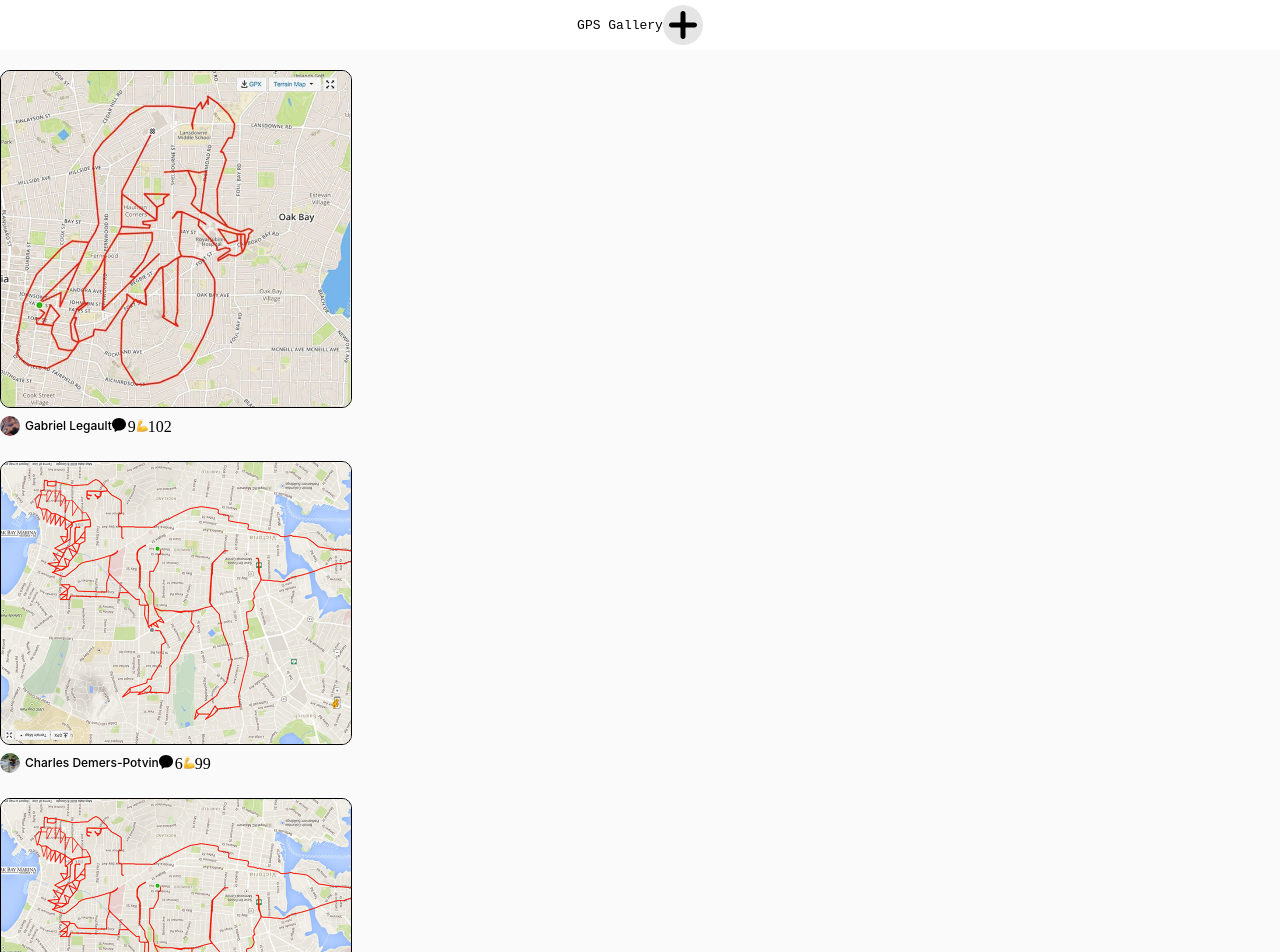
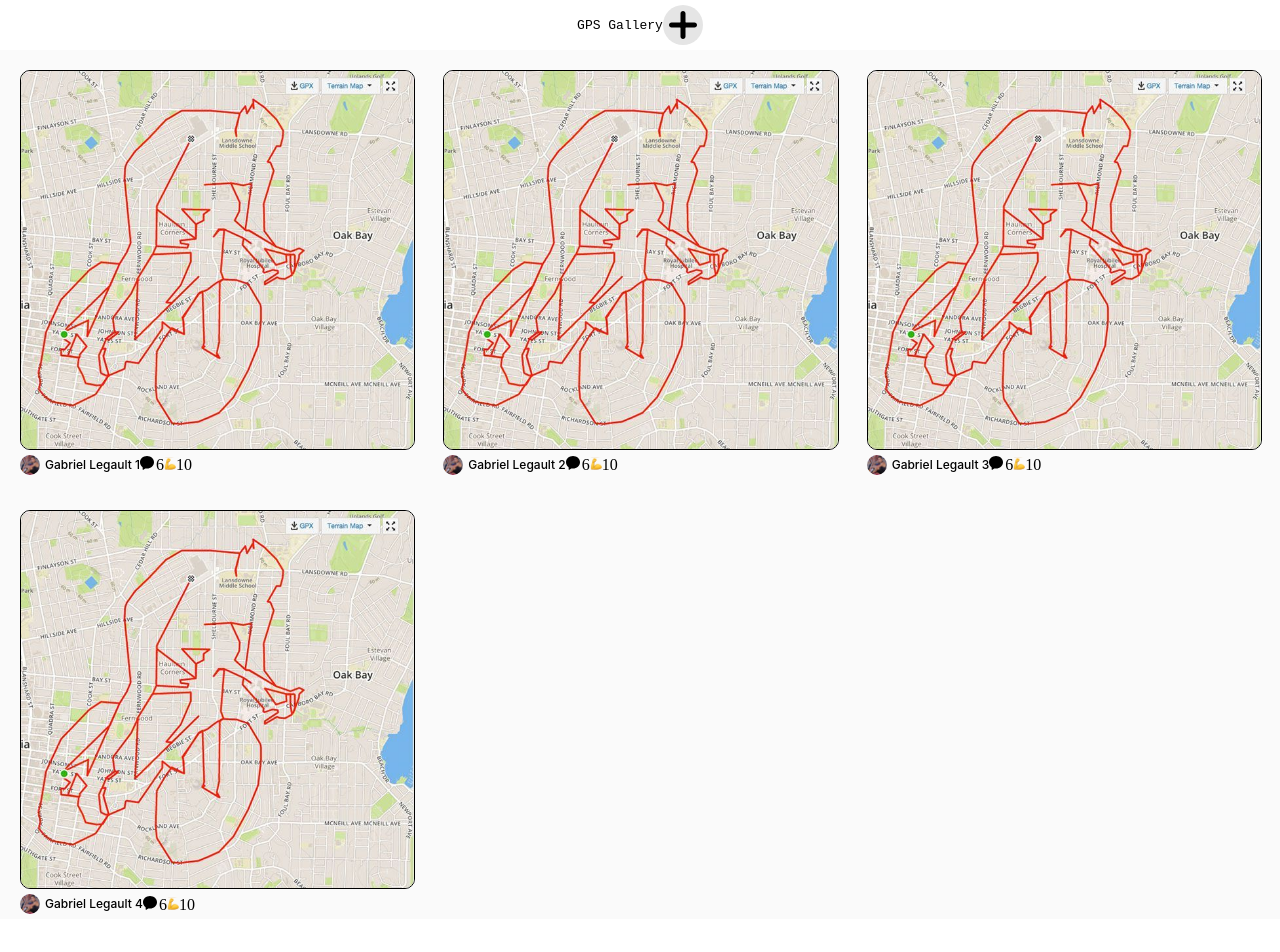
Before and after one commit to Gabswim/GPS-Gallery, a React (Create React App) app: page / in a window 1280 px wide. Shown: the top 952 px of the page. After the commit the page ends 919 px from the top, so only its background shows below. Built offline with nearby package versions, Linux system fonts and the light colour scheme.

Commit message:
clean up code

```diff
--- a/src/App.tsx
+++ b/src/App.tsx
@@ -1,73 +1,55 @@
-import React, { useState } from 'react';
+import React from 'react';
 import { Reset } from 'styled-reset/lib';
 import styled from 'styled-components';
-import Tile from './components/Tile';
+import { ActivityCardProps } from './components/ActivityCard';
 
 import TopBar from './components/TopBar';
 import drawing from './assets/gps_art_bike.jpg';
-import drawingTrex from './assets/gps_art_trex.jpg';
 import profilePic from './assets/profile_image.png';
-import profilePic2 from './assets/profile_image2.jpg';
+import ActivitiesGrid from './components/ActivitiesGrid';
+
+const FAKE_DATA: ActivityCardProps[] = [
+  {
+    commentCount: 6,
+    gpsDrawing: drawing,
+    profileName: 'Gabriel Legault 1',
+    profilePicture: profilePic,
+    upvote: () => console.log('upvote'),
+    upvoteCount: 10,
+  },
+  {
+    commentCount: 6,
+    gpsDrawing: drawing,
+    profileName: 'Gabriel Legault 2',
+    profilePicture: profilePic,
+    upvote: () => console.log('upvote'),
+    upvoteCount: 10,
+  },
+  {
+    commentCount: 6,
+    gpsDrawing: drawing,
+    profileName: 'Gabriel Legault 3',
+    profilePicture: profilePic,
+    upvote: () => console.log('upvote'),
+    upvoteCount: 10,
+  },
+  {
+    commentCount: 6,
+    gpsDrawing: drawing,
+    profileName: 'Gabriel Legault 4',
+    profilePicture: profilePic,
+    upvote: () => console.log('upvote'),
+    upvoteCount: 10,
+  },
+];
 
 const App = () => {
-  const [upvoteCount, setUpvoteCount] = useState(102);
-  const [upvoteCount2, setUpvoteCount2] = useState(99);
-  const doUpvote1 = () => setUpvoteCount((prevState) => prevState + 1);
-  const doUpvote2 = () => setUpvoteCount2((prevState) => prevState + 1);
-
   return (
     <>
       <Reset />
       <Body>
         <TopBar />
-        <Tile
-          gpsDrawing={drawing}
-          profilePicture={profilePic}
-          profileName={'Gabriel Legault'}
-          commentCount={9}
-          upvoteCount={upvoteCount}
-          setUpvoteCount={doUpvote1}
-        />
-        <Tile
-          gpsDrawing={drawingTrex}
-          profilePicture={profilePic2}
-          profileName={'Charles Demers-Potvin'}
-          commentCount={6}
-          upvoteCount={upvoteCount2}
-          setUpvoteCount={doUpvote2}
-        />
-        <Tile
-          gpsDrawing={drawingTrex}
-          profilePicture={profilePic2}
-          profileName={'Charles Demers-Potvin'}
-          commentCount={6}
-          upvoteCount={upvoteCount2}
-          setUpvoteCount={doUpvote2}
-        />
-        <Tile
-          gpsDrawing={drawing}
-          profilePicture={profilePic}
-          profileName={'Gabriel Legault'}
-          commentCount={9}
-          upvoteCount={upvoteCount}
-          setUpvoteCount={doUpvote1}
-        />
-        <Tile
-          gpsDrawing={drawing}
-          profilePicture={profilePic}
-          profileName={'Gabriel Legault'}
-          commentCount={9}
-          upvoteCount={upvoteCount}
-          setUpvoteCount={doUpvote1}
-        />
-        <Tile
-          gpsDrawing={drawing}
-          profilePicture={profilePic}
-          profileName={'Gabriel Legault'}
-          commentCount={9}
-          upvoteCount={upvoteCount}
-          setUpvoteCount={doUpvote1}
-        />
+        <ActivitiesGrid activities={FAKE_DATA} />
       </Body>
     </>
   );
--- /dev/null
+++ b/src/components/ActivitiesGrid.tsx
@@ -0,0 +1,35 @@
+import React from 'react';
+import ActivityCard, { ActivityCardProps } from './ActivityCard';
+import styled from 'styled-components';
+
+export interface ActivitiesGridProps {
+  activities: ActivityCardProps[];
+}
+
+const ActivitiesGrid = ({ activities }: ActivitiesGridProps) => {
+  return (
+    <Grid>
+      {activities.map((activity, i) => (
+        <ActivityCard
+          key={i}
+          gpsDrawing={activity.gpsDrawing}
+          profilePicture={activity.profilePicture}
+          profileName={activity.profileName}
+          commentCount={activity.commentCount}
+          upvoteCount={activity.upvoteCount}
+          upvote={activity.upvote}
+        />
+      ))}
+    </Grid>
+  );
+};
+
+const Grid = styled.section`
+  display: grid;
+  grid-template-columns: repeat(auto-fill, minmax(350px, 1fr));
+  grid-gap: 30px;
+  padding-left: 20px;
+  padding-right: 20px;
+`;
+
+export default ActivitiesGrid;
--- a/src/components/Tile.tsx
+++ b/src/components/ActivityCard.tsx
@@ -3,16 +3,23 @@ import commentIcon from '../assets/comment_icon.svg';
 import upvoteIcon from '../assets/upvote_icon.svg';
 import styled from 'styled-components';
 
-interface TileProps {
+export interface ActivityCardProps {
   gpsDrawing: string;
   profilePicture: string;
   profileName: string;
   commentCount: number;
   upvoteCount: number;
-  setUpvoteCount: () => void;
+  upvote: () => void;
 }
 
-const Tile = ({ gpsDrawing, profilePicture, profileName, commentCount, upvoteCount, setUpvoteCount }: TileProps) => {
+const ActivityCard = ({
+  gpsDrawing,
+  profilePicture,
+  profileName,
+  commentCount,
+  upvoteCount,
+  upvote,
+}: ActivityCardProps) => {
   function getRide() {
     console.log('Open the ride stats');
   }
@@ -25,9 +32,7 @@ const Tile = ({ gpsDrawing, profilePicture, profileName, commentCount, upvoteCou
 
   return (
     <TileView>
-      <ImageBtn onClick={getRide}>
-        <GpsImage src={gpsDrawing} alt="ride image" />
-      </ImageBtn>
+      <GpsImage src={gpsDrawing} alt="ride image" />
       <ButtonBar>
         <ProfileBtn onClick={getProfile}>
           <ProfileImage src={profilePicture} />
@@ -38,7 +43,7 @@ const Tile = ({ gpsDrawing, profilePicture, profileName, commentCount, upvoteCou
             <img src={commentIcon} alt="comment icon" />
             <CommentCounter>{commentCount}</CommentCounter>
           </CommentBtn>
-          <UpvoteBtn onClick={setUpvoteCount}>
+          <UpvoteBtn onClick={upvote}>
             <img src={upvoteIcon} alt="upvote icon" />
             <UpvoteCounter>{upvoteCount}</UpvoteCounter>
           </UpvoteBtn>
@@ -49,21 +54,28 @@ const Tile = ({ gpsDrawing, profilePicture, profileName, commentCount, upvoteCou
 };
 
 const TileView = styled.div`
-  width: 370px;
+  display: flex;
+  flex-direction: column;
+  align-item: center;
+  justify-content: center;
+  align-content: center;
   height: auto;
-  flex-flow: column wrap;
-  margin-bottom: 20px;
+  position: relative;
 `;
 
 const ImageBtn = styled.a`
   border: none;
+  line-height: 0;
+  padding: 0 0 0 0;
 `;
 
 const GpsImage = styled.img`
-  max-width: 350px;
+  max-width: 100%;
+  width: 100%;
   height: auto;
   border-radius: 10px;
   border: 1px solid black;
+  cursor: pointer;
 `;
 
 const ButtonBar = styled.div`
@@ -115,4 +127,4 @@ const UpvoteBtn = styled.a`
 
 const UpvoteCounter = styled.label``;
 
-export default Tile;
+export default ActivityCard;
```
